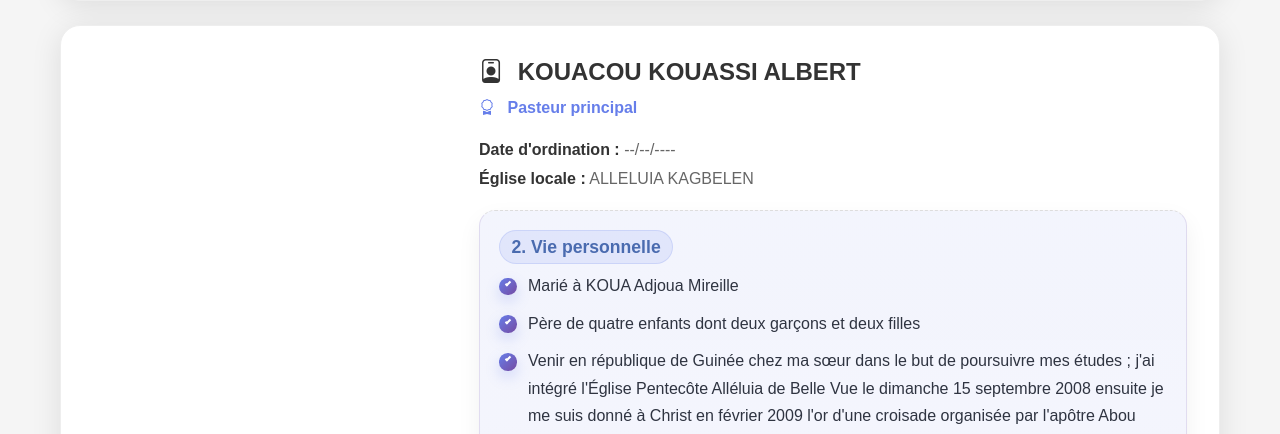
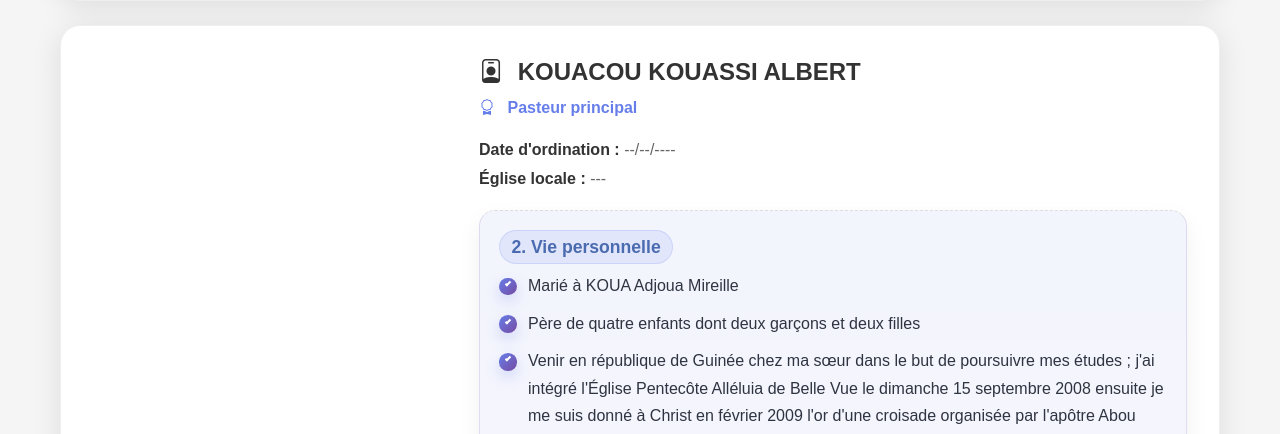
Before and after one commit to Emilefaya90/eglisealleluiaguinee, a Django app: page /biographie-pasteurs/ in a window 1280 px wide. Shown: the part 1165-1599 px from the top of the page. Run offline with Django 5.2, Linux system fonts and the light colour scheme.

Commit message:
Afficher ALLELUIA KAGBELEN uniquement pour la section 2

```diff
--- a/main/templates/main/biographie_pasteurs.html
+++ b/main/templates/main/biographie_pasteurs.html
@@ -67,7 +67,7 @@
                         <div class="pasteur-bio">
                             <p>
                                 <strong>Date d'ordination :</strong> --/--/----<br>
-                                <strong>Église locale :</strong> ALLELUIA KAGBELEN
+                                <strong>Église locale :</strong> {% if forloop.counter == 2 %}ALLELUIA KAGBELEN{% else %}---{% endif %}
                             </p>
                             {% if forloop.counter == 3 %}
                             <div class="pasteur-description">
```
